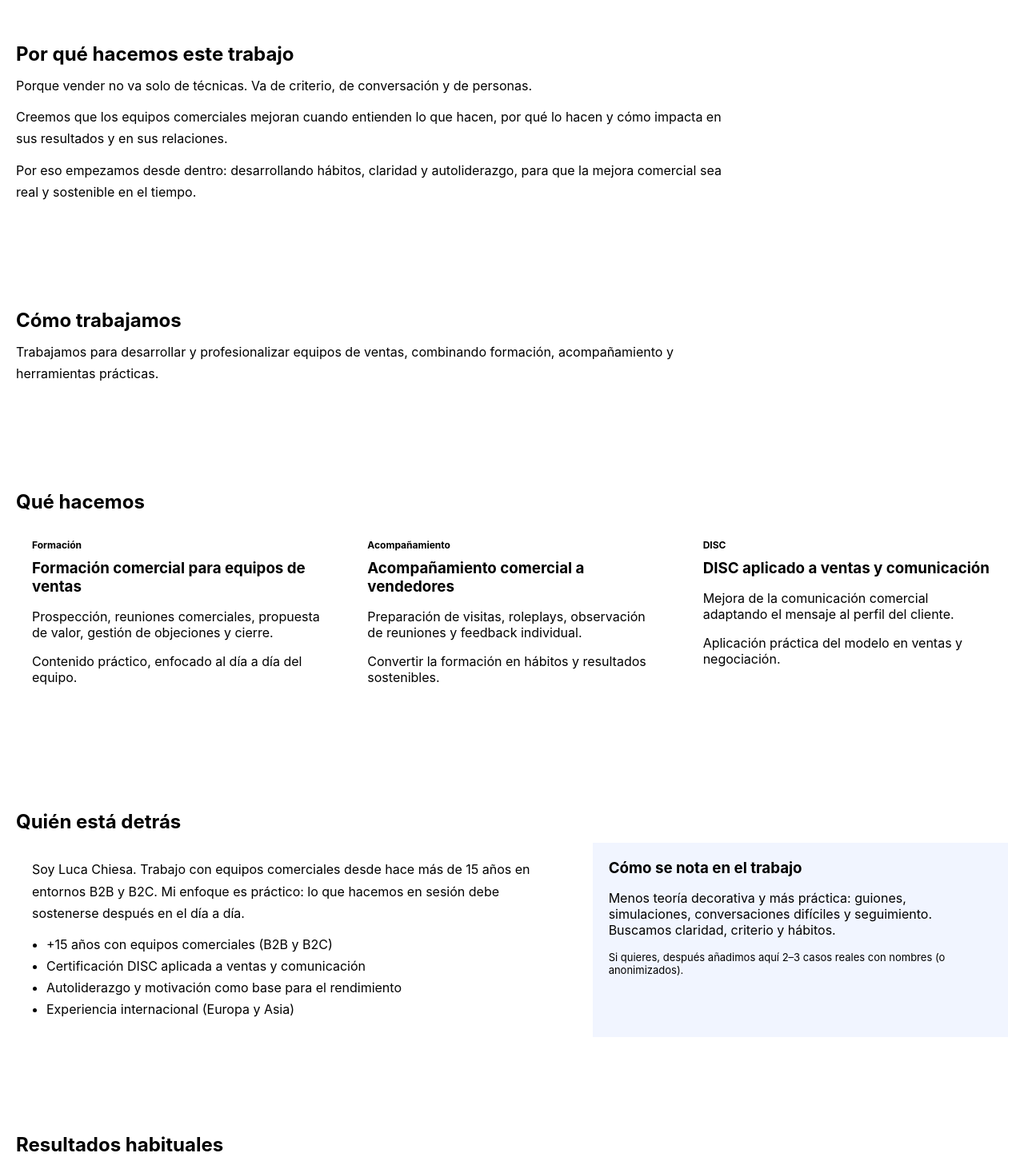
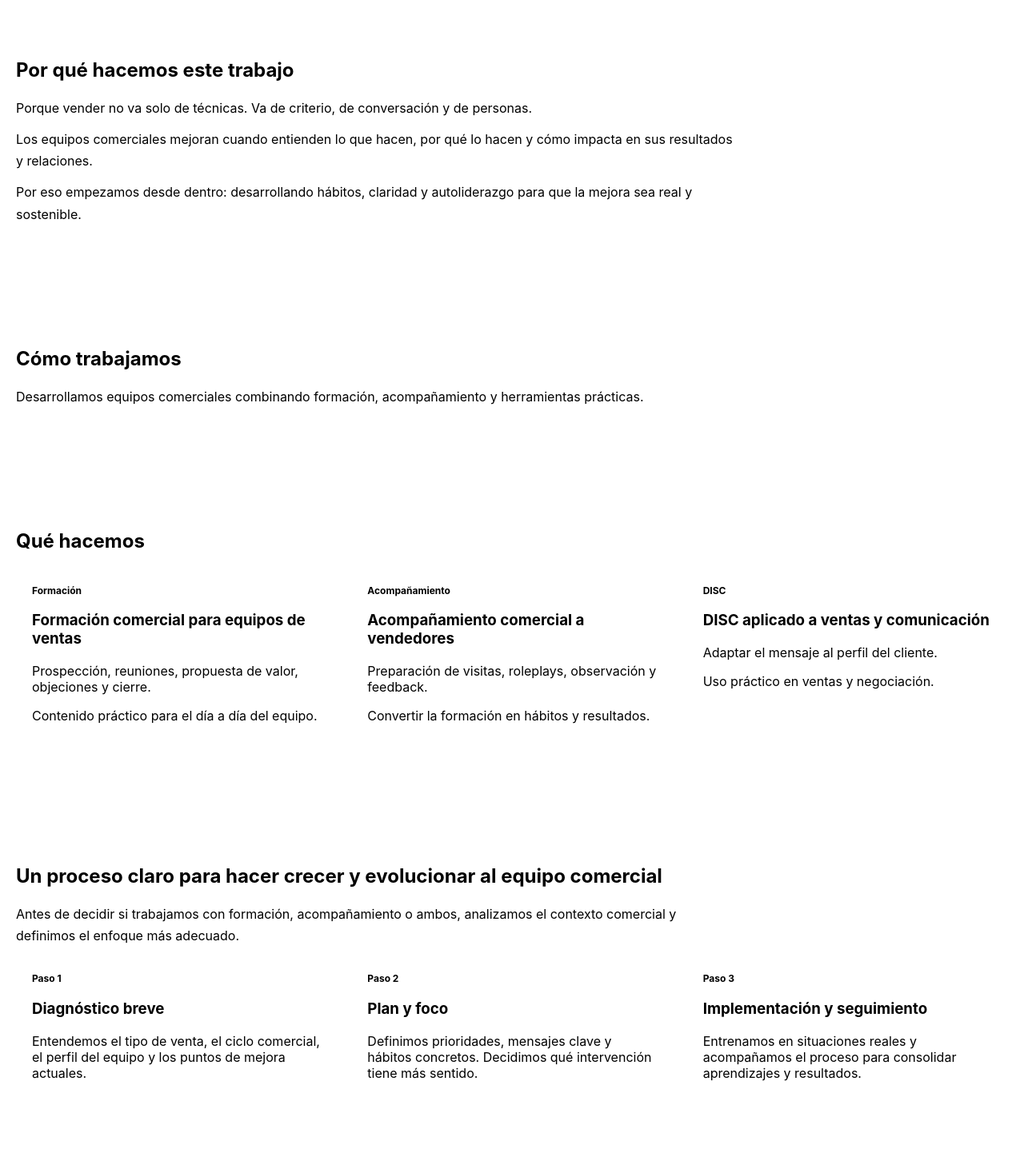
Before and after one commit to LucaCH80/luca-website, a Next.js app: page / in a window 1280 px wide. Shown: the part 420-1882 px from the top of the page at 80% size. Built offline with nearby package versions, Linux system fonts and the light colour scheme.

Commit message:
Update index.js

```diff
--- a/pages/index.js
+++ b/pages/index.js
@@ -48,17 +48,10 @@ export default function HomeES() {
             </p>
 
             <div className="ctaRow">
-              <a
-                className="btn primary"
-                href={`mailto:${email}?subject=${subject}&body=${body}`}
-              >
+              <a className="btn primary" href={`mailto:${email}?subject=${subject}&body=${body}`}>
                 Hablar 15 minutos
               </a>
-
-              <a className="btn ghost" href="#porque">
-                Nuestro porqué
-              </a>
-
+              <a className="btn ghost" href="#porque">Nuestro porqué</a>
               <a
                 className="btn ghost"
                 href="https://www.linkedin.com/in/lucachiesa/"
@@ -72,40 +65,36 @@ export default function HomeES() {
         </div>
       </section>
 
-      {/* WHY */}
+      {/* POR QUÉ */}
       <section id="porque" className="section">
         <div className="wrap">
           <h2>Por qué hacemos este trabajo</h2>
-
           <p className="lead left">
             Porque vender no va solo de técnicas. Va de criterio, de conversación y de personas.
           </p>
-
           <p className="lead left">
-            Creemos que los equipos comerciales mejoran cuando entienden lo que hacen, por qué lo hacen
-            y cómo impacta en sus resultados y en sus relaciones.
+            Los equipos comerciales mejoran cuando entienden lo que hacen, por qué lo hacen
+            y cómo impacta en sus resultados y relaciones.
           </p>
-
           <p className="lead left">
-            Por eso empezamos desde dentro: desarrollando hábitos, claridad y autoliderazgo, para que
-            la mejora comercial sea real y sostenible en el tiempo.
+            Por eso empezamos desde dentro: desarrollando hábitos, claridad y autoliderazgo
+            para que la mejora sea real y sostenible.
           </p>
         </div>
       </section>
 
-      {/* HOW */}
+      {/* CÓMO */}
       <section className="section">
         <div className="wrap">
           <h2>Cómo trabajamos</h2>
-
           <p className="lead left">
-            Trabajamos para desarrollar y profesionalizar equipos de ventas, combinando formación,
-            acompañamiento y herramientas prácticas.
+            Desarrollamos equipos comerciales combinando formación, acompañamiento
+            y herramientas prácticas.
           </p>
         </div>
       </section>
 
-      {/* WHAT / SERVICES */}
+      {/* QUÉ */}
       <section id="servicios" className="section">
         <div className="wrap">
           <h2>Qué hacemos</h2>
@@ -114,103 +103,65 @@ export default function HomeES() {
             <article className="card">
               <div className="badge">Formación</div>
               <h3>Formación comercial para equipos de ventas</h3>
-              <p>
-                Prospección, reuniones comerciales, propuesta de valor, gestión de objeciones y cierre.
-              </p>
-              <p>Contenido práctico, enfocado al día a día del equipo.</p>
+              <p>Prospección, reuniones, propuesta de valor, objeciones y cierre.</p>
+              <p>Contenido práctico para el día a día del equipo.</p>
             </article>
 
             <article className="card">
               <div className="badge">Acompañamiento</div>
               <h3>Acompañamiento comercial a vendedores</h3>
-              <p>
-                Preparación de visitas, roleplays, observación de reuniones y feedback individual.
-              </p>
-              <p>Convertir la formación en hábitos y resultados sostenibles.</p>
+              <p>Preparación de visitas, roleplays, observación y feedback.</p>
+              <p>Convertir la formación en hábitos y resultados.</p>
             </article>
 
             <article className="card">
               <div className="badge">DISC</div>
               <h3>DISC aplicado a ventas y comunicación</h3>
-              <p>Mejora de la comunicación comercial adaptando el mensaje al perfil del cliente.</p>
-              <p>Aplicación práctica del modelo en ventas y negociación.</p>
+              <p>Adaptar el mensaje al perfil del cliente.</p>
+              <p>Uso práctico en ventas y negociación.</p>
             </article>
           </div>
         </div>
       </section>
 
-      {/* ABOUT */}
-      <section id="sobre" className="section">
+      {/* TRABAJAMOS ASÍ */}
+      <section id="proceso" className="section">
         <div className="wrap">
-          <h2>Quién está detrás</h2>
+          <h2>Un proceso claro para hacer crecer y evolucionar al equipo comercial</h2>
 
-          <div className="twoCol">
-            <div className="panel">
-              <p className="lead left">
-                Soy Luca Chiesa. Trabajo con equipos comerciales desde hace más de 15 años
-                en entornos B2B y B2C. Mi enfoque es práctico: lo que hacemos en sesión debe
-                sostenerse después en el día a día.
-              </p>
-
-              <ul className="bullets">
-                <li>+15 años con equipos comerciales (B2B y B2C)</li>
-                <li>Certificación DISC aplicada a ventas y comunicación</li>
-                <li>Autoliderazgo y motivación como base para el rendimiento</li>
-                <li>Experiencia internacional (Europa y Asia)</li>
-              </ul>
-            </div>
-
-            <div className="panel soft">
-              <h3>Cómo se nota en el trabajo</h3>
-              <p>
-                Menos teoría decorativa y más práctica: guiones, simulaciones, conversaciones difíciles
-                y seguimiento. Buscamos claridad, criterio y hábitos.
-              </p>
-              <p className="muted">
-                Si quieres, después añadimos aquí 2–3 casos reales con nombres (o anonimizados).
-              </p>
-            </div>
-          </div>
-        </div>
-      </section>
-
-      {/* RESULTS */}
-      <section id="resultados" className="section">
-        <div className="wrap">
-          <h2>Resultados habituales</h2>
           <p className="lead left">
-            Dependiendo del sector y del punto de partida, estos son resultados típicos que buscamos:
+            Antes de decidir si trabajamos con formación, acompañamiento o ambos,
+            analizamos el contexto comercial y definimos el enfoque más adecuado.
           </p>
 
           <div className="grid">
             <article className="card">
-              <div className="badge">Pipeline</div>
-              <h3>Mejores conversaciones comerciales</h3>
+              <div className="badge">Paso 1</div>
+              <h3>Diagnóstico breve</h3>
               <p>
-                Reuniones más estructuradas, preguntas mejores y propuestas de valor más claras.
+                Entendemos el tipo de venta, el ciclo comercial, el perfil del equipo
+                y los puntos de mejora actuales.
               </p>
             </article>
 
             <article className="card">
-              <div className="badge">Cierre</div>
-              <h3>Más control ante objeciones</h3>
+              <div className="badge">Paso 2</div>
+              <h3>Plan y foco</h3>
               <p>
-                Gestión de precio, competencia y “déjamelo pensar” con criterio y sin tensión.
+                Definimos prioridades, mensajes clave y hábitos concretos.
+                Decidimos qué intervención tiene más sentido.
               </p>
             </article>
 
             <article className="card">
-              <div className="badge">Equipo</div>
-              <h3>Hábitos sostenibles</h3>
+              <div className="badge">Paso 3</div>
+              <h3>Implementación y seguimiento</h3>
               <p>
-                Rituales simples (preparación, seguimiento, foco) que mantienen el rendimiento.
+                Entrenamos en situaciones reales y acompañamos el proceso
+                para consolidar aprendizajes y resultados.
               </p>
             </article>
           </div>
-
-          <p className="note">
-            *No prometemos magia: medimos, entrenamos y consolidamos hábitos. Lo importante es la transferencia.
-          </p>
         </div>
       </section>
 
@@ -218,100 +169,50 @@ export default function HomeES() {
       <section className="section">
         <div className="wrap contactBox">
           <h2>Cuéntanos tu situación comercial</h2>
-
           <p className="lead left">
-            Si quieres desarrollar o profesionalizar tu equipo de ventas, explícanos brevemente tu contexto
-            y valoramos el encaje.
+            Explícanos brevemente tu contexto y valoramos si tiene sentido trabajar juntos.
           </p>
-
-          <a
-            className="btn primary"
-            href={`mailto:${email}?subject=${subject}&body=${body}`}
-          >
+          <a className="btn primary" href={`mailto:${email}?subject=${subject}&body=${body}`}>
             Escribir a {email}
           </a>
         </div>
       </section>
 
-      {/* FOOTER */}
       <footer className="footer">
         <p>© 2025 Luca Chiesa</p>
       </footer>
 
-      {/* STYLES */}
+      {/* ESTILOS */}
       <style jsx>{`
         :root {
-          --bg:#f6f7fb;
-          --ink:#0f172a;
-          --muted:#475569;
-          --muted2:#64748b;
-          --paper:#ffffff;
-          --brand:#2563eb;
-          --wrap:1060px;
-          --radius:18px;
-          --shadow:0 10px 24px rgba(16,24,40,.06);
+          --bg:#f6f7fb; --ink:#0f172a; --muted:#475569; --muted2:#64748b;
+          --paper:#ffffff; --brand:#2563eb; --wrap:1060px;
+          --radius:18px; --shadow:0 10px 24px rgba(16,24,40,.06);
         }
-
-        :global(html,body){
-          margin:0;
-          background:var(--bg);
-          color:var(--ink);
-          font-family:Inter,system-ui,Arial;
-        }
-
+        :global(html,body){margin:0;background:var(--bg);color:var(--ink);font-family:Inter,system-ui;}
         .wrap{max-width:var(--wrap);margin:0 auto;padding:0 20px;}
         .topbarInner{display:flex;justify-content:flex-end;padding:18px 20px;}
         .lang{font-size:14px;color:var(--muted);}
         .lang a{text-decoration:none;color:var(--muted2);}
         .lang .active{font-weight:700;color:var(--brand);}
         .lang .dot{margin:0 6px;}
-
         .hero{padding-top:20px;}
-        .heroCard{
-          background:var(--paper);
-          border-radius:28px;
-          padding:40px 32px;
-          box-shadow:var(--shadow);
-          text-align:center;
-        }
-
+        .heroCard{background:var(--paper);border-radius:28px;padding:40px 32px;box-shadow:var(--shadow);text-align:center;}
         h1{font-size:42px;margin:0 0 16px;}
-        h2{margin:0 0 12px;}
-        h3{margin:0 0 8px;}
         .kicker{color:var(--muted);font-weight:600;}
         .sub{max-width:820px;margin:12px auto;color:var(--muted2);}
-
         .ctaRow{margin-top:20px;display:flex;gap:10px;justify-content:center;flex-wrap:wrap;}
         .btn{padding:12px 18px;border-radius:12px;text-decoration:none;font-weight:700;}
         .btn.primary{background:var(--brand);color:#fff;}
         .btn.ghost{background:#fff;border:1px solid #ddd;color:var(--ink);}
-
         .section{padding:60px 0;}
         .grid{display:grid;grid-template-columns:repeat(auto-fit,minmax(260px,1fr));gap:18px;}
         .card{background:#fff;border-radius:var(--radius);padding:20px;box-shadow:var(--shadow);}
-        .badge{font-size:12px;font-weight:700;color:var(--brand); margin-bottom:10px;}
-        .lead{color:var(--muted2); line-height:1.7; max-width:900px;}
+        .badge{font-size:12px;font-weight:700;color:var(--brand);margin-bottom:8px;}
+        .lead{color:var(--muted2);line-height:1.7;max-width:900px;}
         .lead.left{margin:0 0 12px;}
-        .note{margin-top:12px;color:var(--muted);font-size:13px;}
-
-        .twoCol{display:grid;grid-template-columns:1fr;gap:18px;margin-top:12px;}
-        .panel{background:var(--paper);border-radius:var(--radius);padding:20px;box-shadow:var(--shadow);}
-        .panel.soft{background:#f1f5ff;}
-        .bullets{margin:12px 0 0;padding-left:18px;color:var(--muted2);line-height:1.7;}
-        .muted{color:var(--muted);font-size:13px;margin-top:10px;}
-
-        .contactBox{
-          background:var(--paper);
-          border-radius:28px;
-          padding:28px 22px;
-          box-shadow:var(--shadow);
-        }
-
+        .contactBox{background:var(--paper);border-radius:28px;padding:28px 22px;box-shadow:var(--shadow);}
         .footer{text-align:center;color:var(--muted);padding:40px 0;}
-
-        @media (min-width: 920px){
-          .twoCol{grid-template-columns:1.15fr .85fr;}
-        }
       `}</style>
     </>
   );
```
